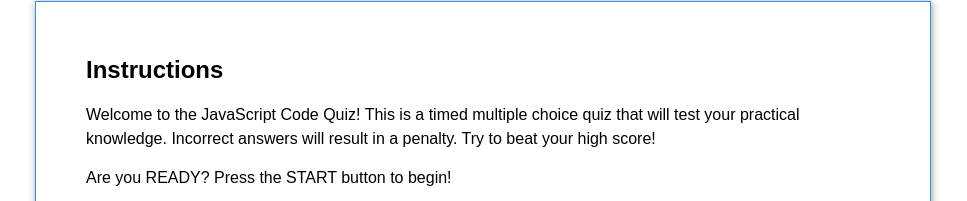
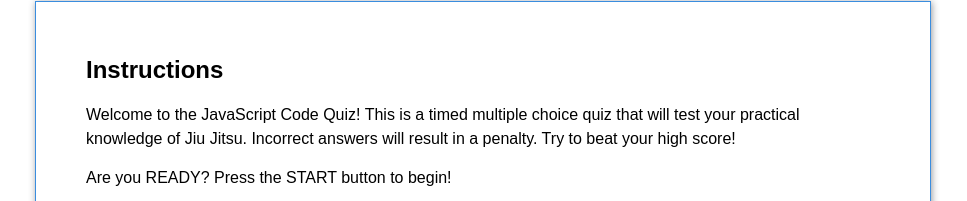
Before and after one commit to valiantcreative33/javascript-code-quiz, a plain HTML site: page index.html in a window 1280 px wide. Shown: the part 169-370 px from the top of the page, without its empty margins (157-1124 px from the left). Drawn offline with Linux system fonts and the light colour scheme.

Commit message:
readme and html updates

```diff
--- a/index.html
+++ b/index.html
@@ -17,7 +17,7 @@
             <div class="instructions" id="instructions">
                 <h2>Instructions</h2>
                 <p>
-                    Welcome to the JavaScript Code Quiz! This is a timed multiple choice quiz that will test your practical knowledge.
+                    Welcome to the JavaScript Code Quiz! This is a timed multiple choice quiz that will test your practical knowledge of Jiu Jitsu.
                     Incorrect answers will result in a penalty. Try to beat your high score!
                 </p>
                 <p>
```
Also changed, not shown: assets/images/screenshot.png.
